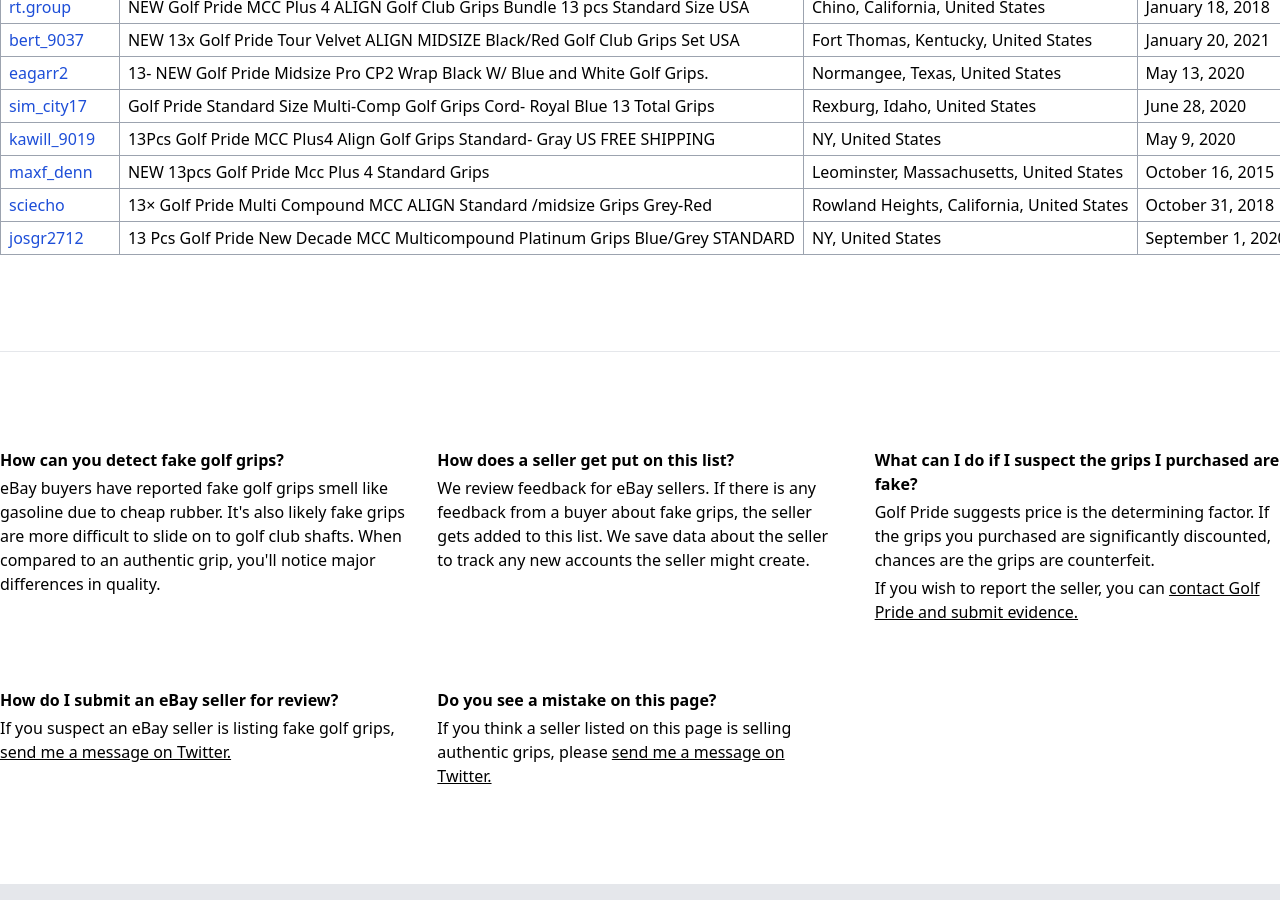
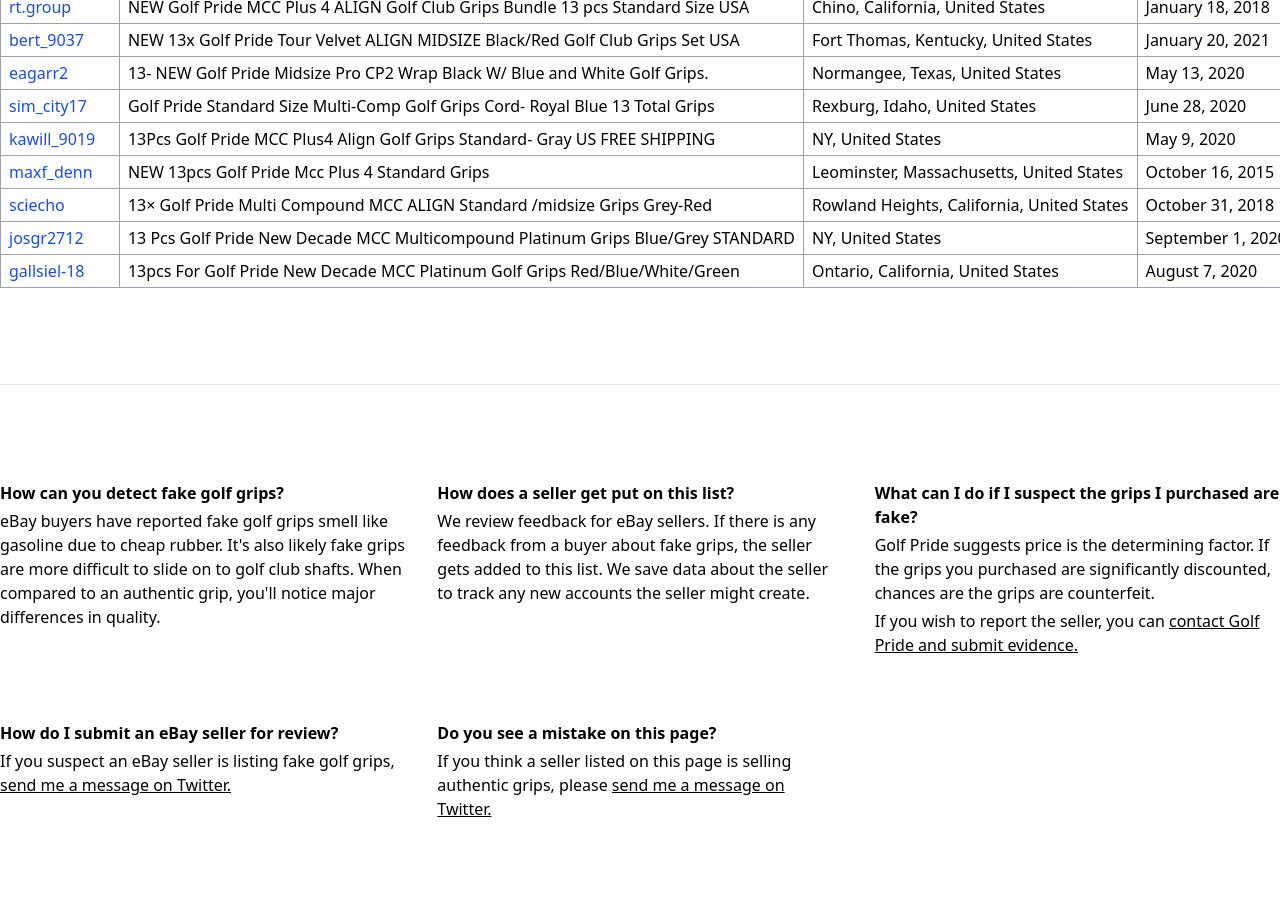
Before and after one commit to djhopper01/fakegolfgrips, a Jekyll site: the page built from docs/index.html, in a window 1280 px wide and 900 px high, scrolled down 713 px. Built offline with Jekyll 4.4.1, drawn with Linux system fonts in a browser that asks for light colours; comment, search, counter and statistics services are not loaded.

Commit message:
Update sellers.yml

```diff
--- a/docs/_data/sellers.yml
+++ b/docs/_data/sellers.yml
@@ -157,3 +157,10 @@
   title: 13 Pcs Golf Pride New Decade MCC Multicompound Platinum Grips Blue/Grey STANDARD
   price: $69.99
   created_on: September 1, 2020
+
+- username: gallsiel-18
+  profile: https://www.ebay.com/usr/gallsiel-18
+  location: Ontario, California, United States
+  title: 13pcs For Golf Pride New Decade MCC Platinum Golf Grips Red/Blue/White/Green
+  price: $66.99
+  created_on: August 7, 2020
```
